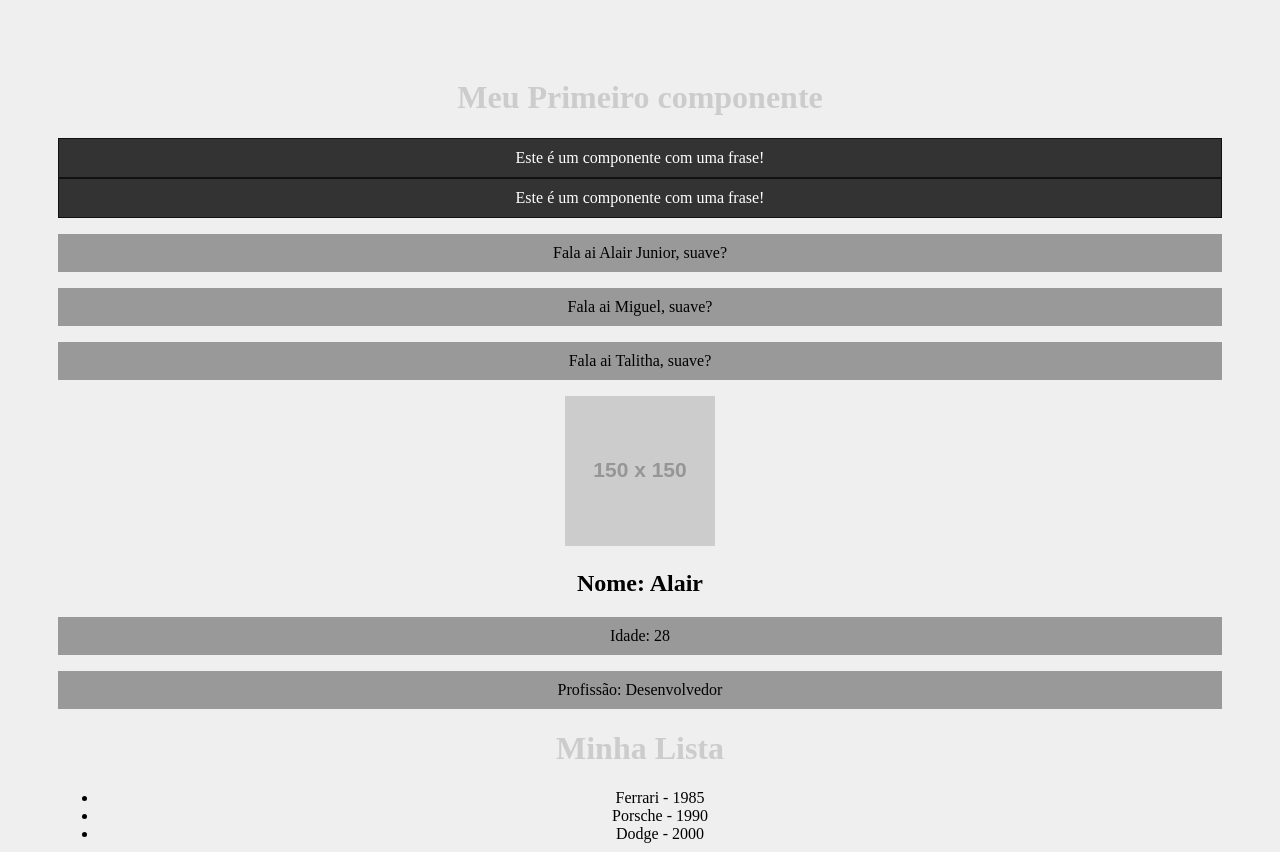
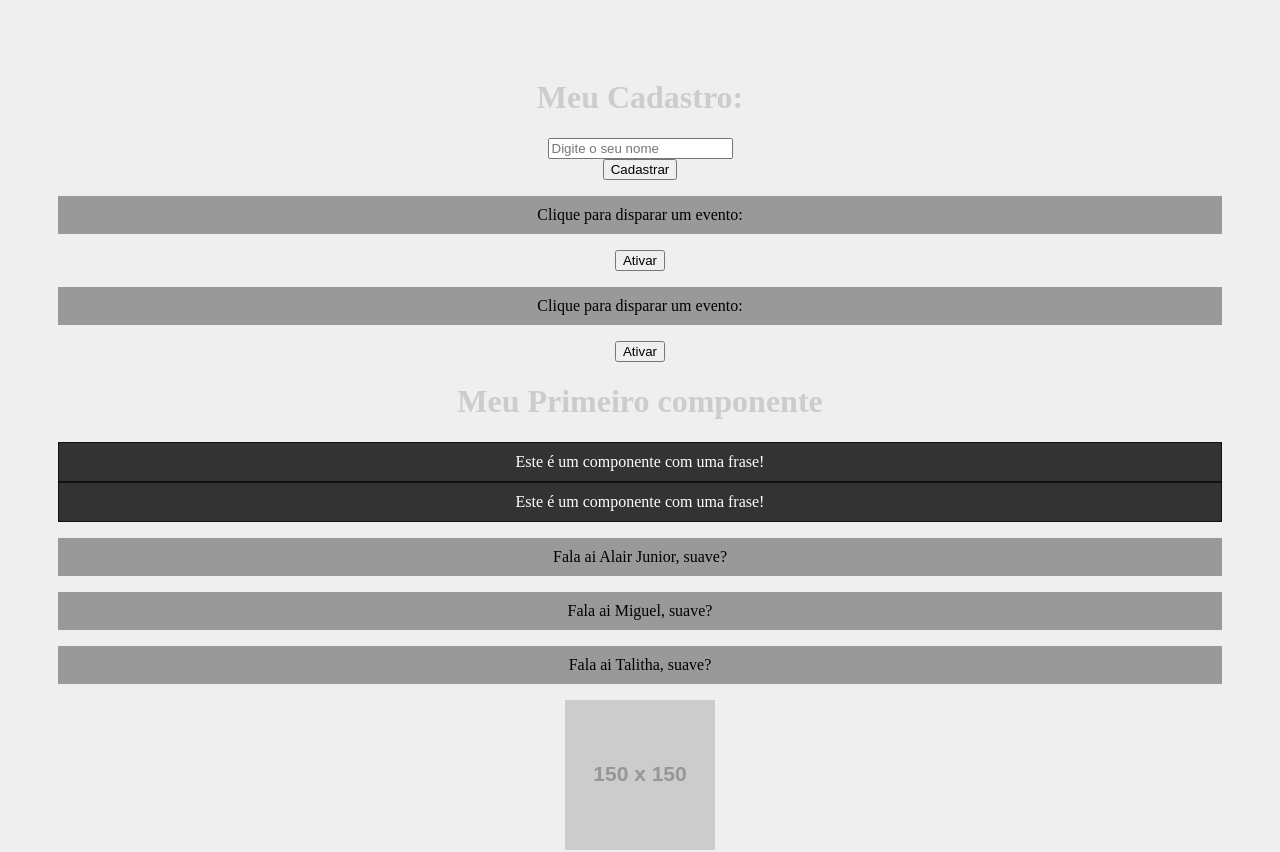
Before and after one commit to alairjunior10/meu-primeiro-react, a React (Create React App) app: page / in a window 1280 px wide. Shown: the top 852 px of the page. Built offline with nearby package versions, Linux system fonts and the light colour scheme.

Commit message:
Curso React aula 9 - Eventos no React (onClick, onChange e onSubmit)

```diff
--- a/src/App.js
+++ b/src/App.js
@@ -3,6 +3,8 @@
 import SayMyName from './components/SayMyName';
 import Pessoa from './components/Pessoa';
 import List from './components/List';
+import Evento from './components/Evento';
+import Form from './components/Form';
 
 function App() {
   const nome = "Talitha";
@@ -27,6 +29,9 @@
 
 
     <div className="App">
+      <Form/>
+      <Evento numero={1}/>
+      <Evento numero={2}/>
       <HelloWord/>
       <SayMyName nome="Alair Junior"/>
       <SayMyName nome="Miguel"/>
--- /dev/null
+++ b/src/components/Evento.js
@@ -0,0 +1,15 @@
+function Evento ({numero}){
+
+    function meuEvento(){
+        console.log(`Ops, fui ativado! ${numero}`);
+    }
+
+    return (
+        <>
+            <p>Clique para disparar um evento: </p>
+            <button onClick={meuEvento}>Ativar</button>
+        </>
+    )
+}
+
+export default Evento
--- /dev/null
+++ b/src/components/Form.js
@@ -0,0 +1,21 @@
+function Form () {
+    function cadastrarUsuario (e){
+        e.preventDefault();
+        console.log("Cadastrou o usuário! ");
+    }
+    return (
+        <>
+            <h1>Meu Cadastro:</h1>
+            <form onSubmit={cadastrarUsuario}>
+                <div>
+                    <input type="text" placeholder="Digite o seu nome"/>
+                </div>
+                <div>
+                    <input type="submit" value="Cadastrar"/>
+                </div>
+            </form>
+        </>
+    )
+}
+
+export default Form;
```
